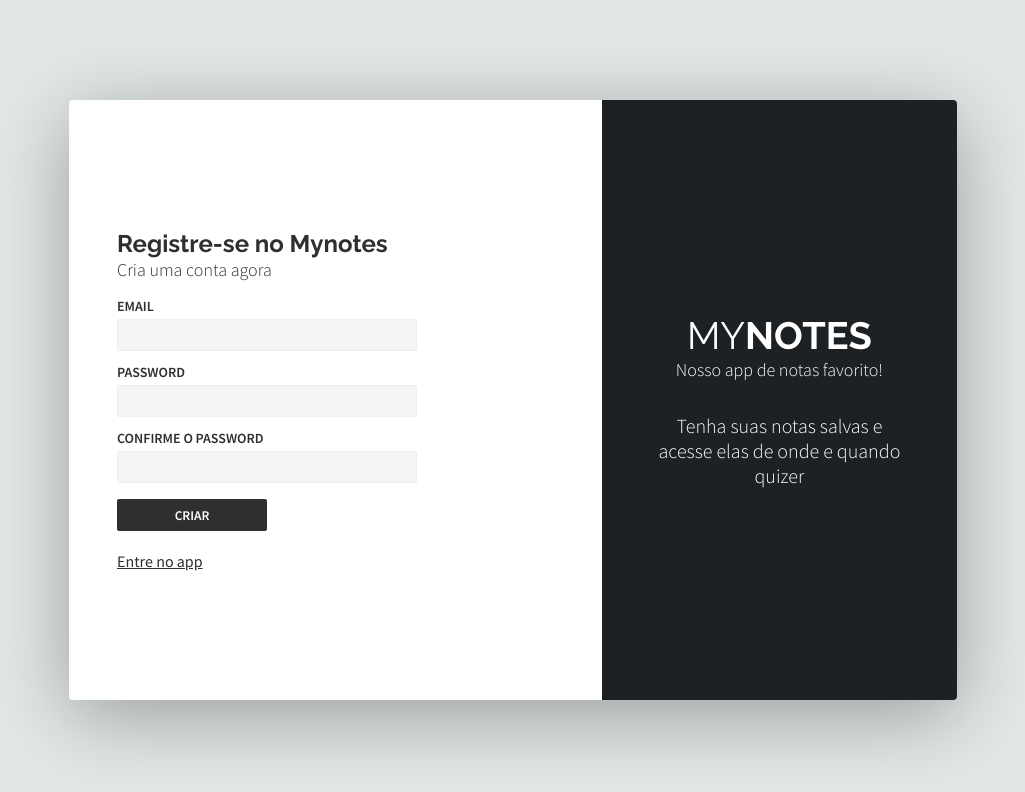
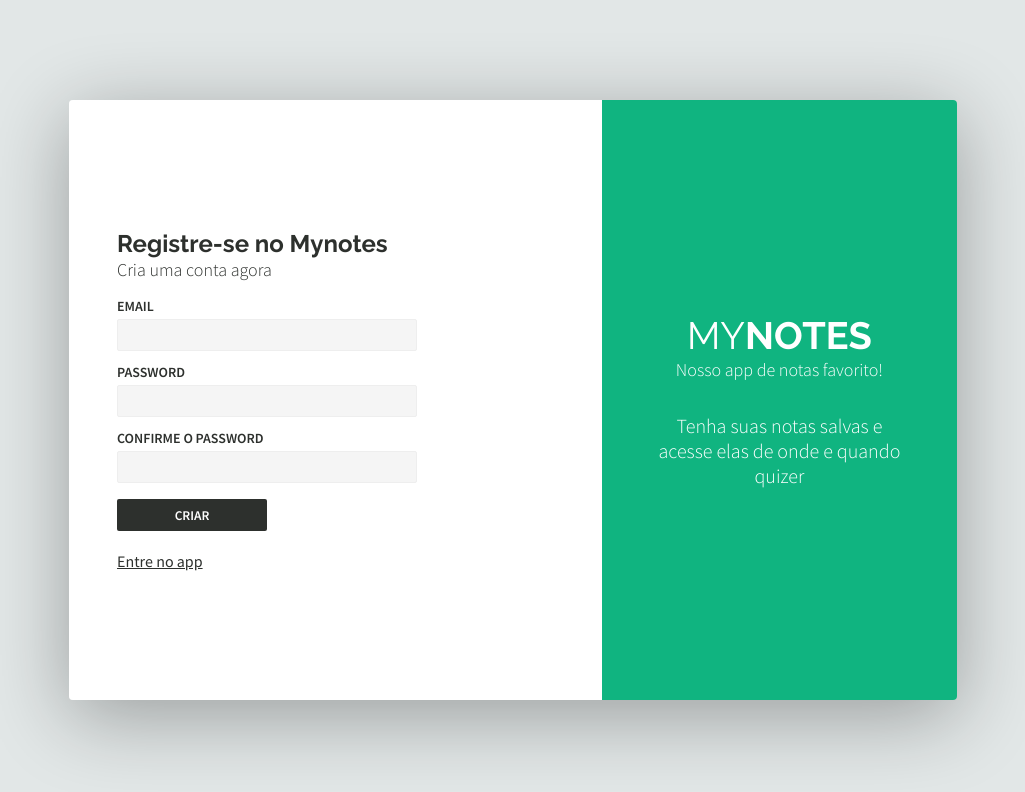
Before and after one commit to lucasemanuel/mynotes-vue, a Vue app: page /#/register in a window 1280 px wide. Shown: the top 792 px of the page, without its empty margins (127-1152 px from the left). Built offline with nearby package versions, Linux system fonts and the light colour scheme.

Commit message:
set background aside with color variable

```diff
--- a/src/components/LayoutGuest.vue
+++ b/src/components/LayoutGuest.vue
@@ -67,7 +67,7 @@ export default {
       display: flex;
       flex-direction: column;
       justify-content: center;
-      background: #1d2124;
+      background: $color-primary;
       color: #fff;
       text-align: center;
 
```
